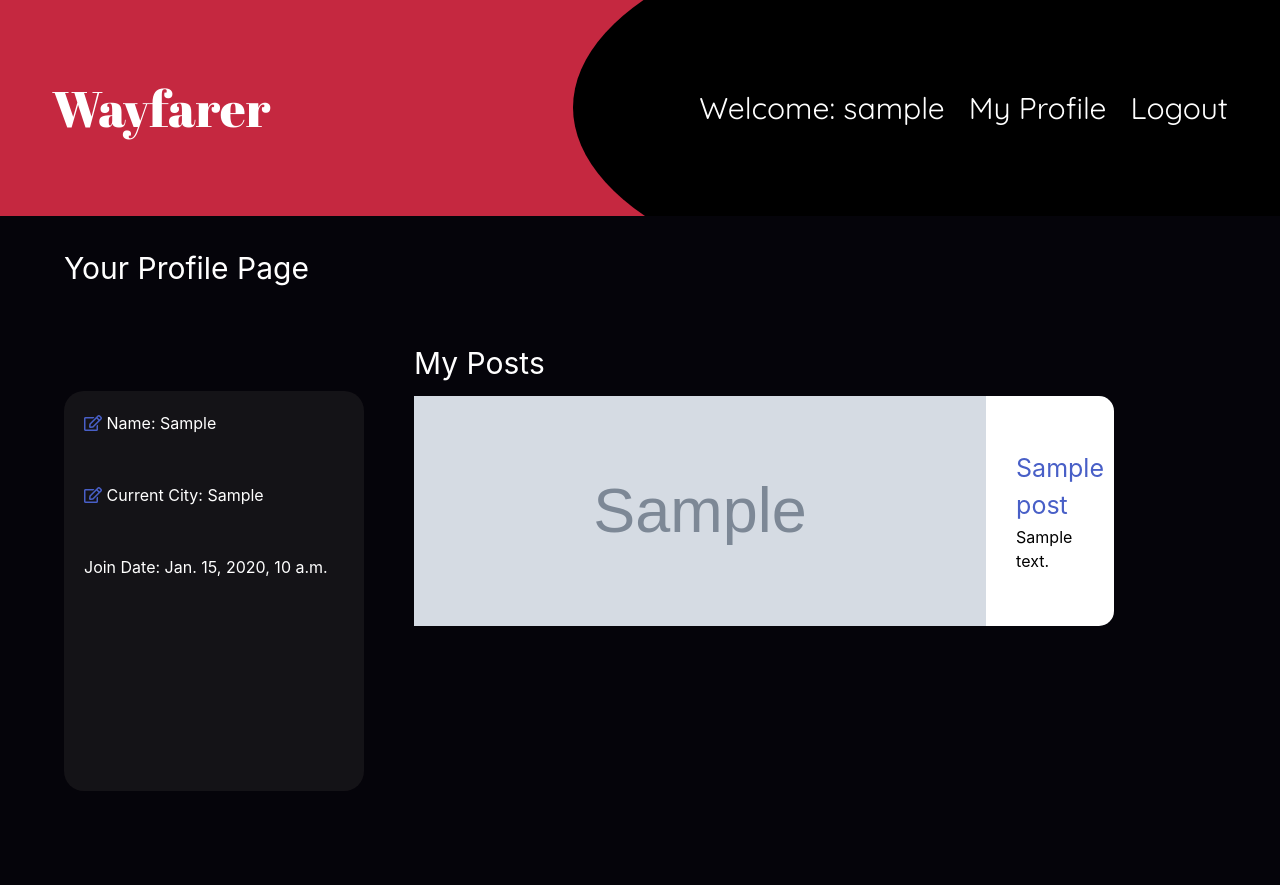
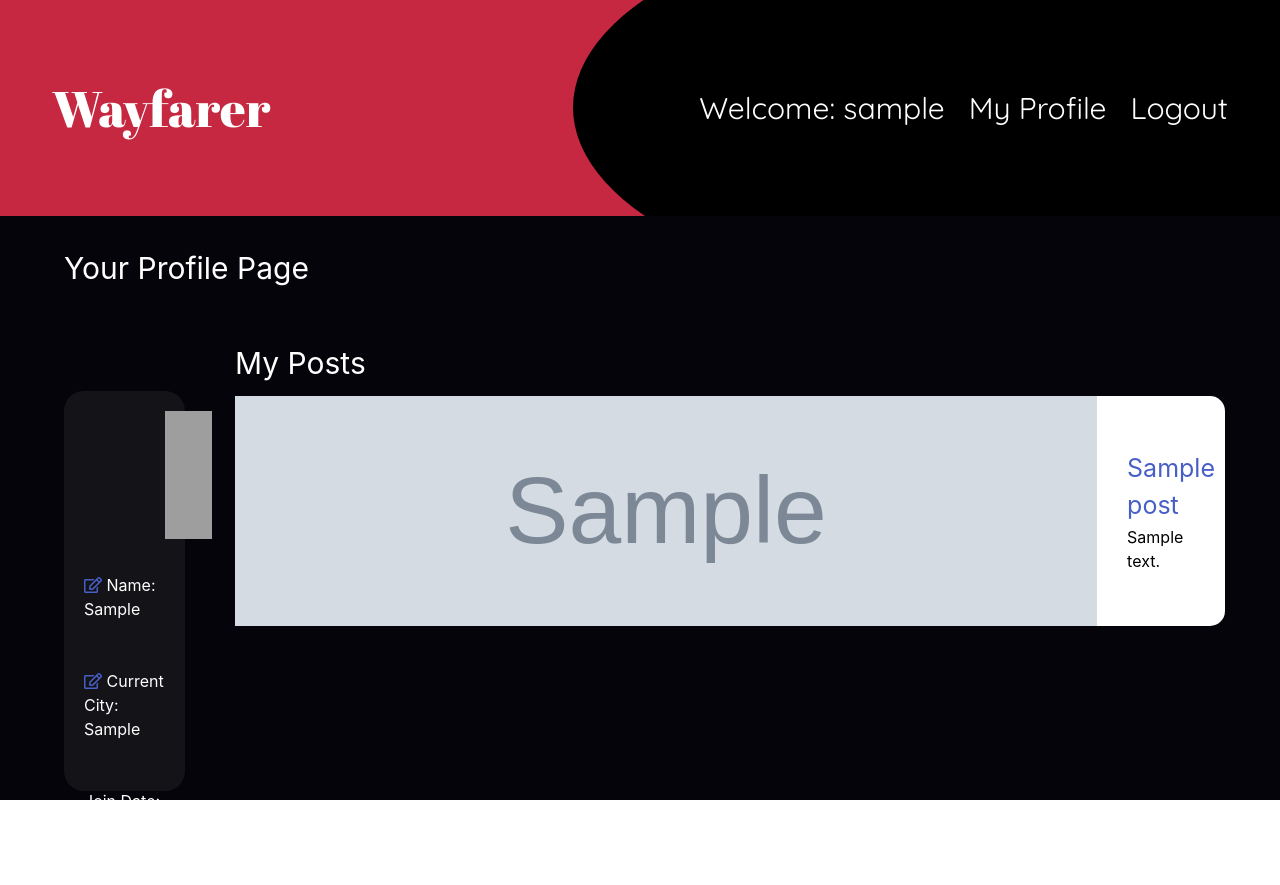
Before and after one commit to RonnellValdez/Wayfarer-DjangoPy, a Django app: page /profile/ in a window 1280 px wide. Before the commit the page ends 791 px from the top, so only its background shows below. Run offline with Django 3.2, Linux system fonts and the light colour scheme; a user stored in the database is signed in; tables that the repository leaves empty hold one stand-in row (values such as "Sample post"); grey boxes marked "Sample" are stand-in pictures; some web fonts are replaced; grey boxes are pictures that could not be loaded.

Commit message:
added profile pic and minor fixes to profile page

```diff
--- a/main_app/static/styles/main.css
+++ b/main_app/static/styles/main.css
@@ -226,7 +226,7 @@ h2 {
 .myposts-container {
     display: flex;
     flex-direction: column;
-    width: 700px;
+    width: 990px;
 }
 
 .single-post {
@@ -285,3 +285,10 @@ h2 {
     height: 100%;
     width: 100%;
 }
+
+#profile_pic {
+  padding-left: 34px;
+  margin-left: 47px;
+  margin-bottom: 34px;
+
+}
--- a/main_app/templates/profile.html
+++ b/main_app/templates/profile.html
@@ -8,6 +8,8 @@
 
 
     <div class="left-container">
+        <img id="profile_pic" class="image is-128x128" src="https://cdn.fastly.picmonkey.com/content4/previews/celebration_ephemera/celebration_ephemera_27_384.png">
+
         <p><a class="far fa-edit" href="{% url 'update_user' user.pk %}"></a> Name: {{user.first_name}}</p><br><br>
 
 
@@ -28,7 +30,7 @@
       {% for post in user.posts.all %}
           <div class="single-post">
                 <div class="post-img">
-                    <img src="{{post.image}}">
+                    <img class="image is-200x200" src="{{post.image}}">
                 </div>
                 <div class="post-text">
                     <a class="post-title" href="{% url 'post_detail' post.pk %}" >{{ post.title }}</a>
--- a/main_app/templates/profile_update.html
+++ b/main_app/templates/profile_update.html
@@ -7,8 +7,8 @@
 <div class="profile-container">
 
     <div class="left-container">
-        <p>Name: {{user.first_name}}</p>
-         <a href="{% url 'update_user' user.pk %}">Edit</a>
+        <!-- <p>Name: {{user.first_name}}</p>
+         <a href="{% url 'update_user' user.pk %}">Edit</a> -->
 
 
         <form action="" method="post">
@@ -17,7 +17,7 @@
         </form>
 
 
-        <p>Join Date: {{user.date_joined}}</p>
+        <!-- <p>Join Date: {{user.date_joined}}</p> -->
     </div>
 
     <div class="right-container">
--- a/main_app/templates/user_update.html
+++ b/main_app/templates/user_update.html
@@ -14,10 +14,10 @@
 
 
 
-        <p>Current City: {{profile.current_city}}</p>
+        <!-- <p>Current City: {{profile.current_city}}</p>
         <button>Change</button>
 
-        <p>Join Date: {{user.date_joined}}</p>
+        <p>Join Date: {{user.date_joined}}</p> -->
     </div>
 
     <div class="right-container">
```
